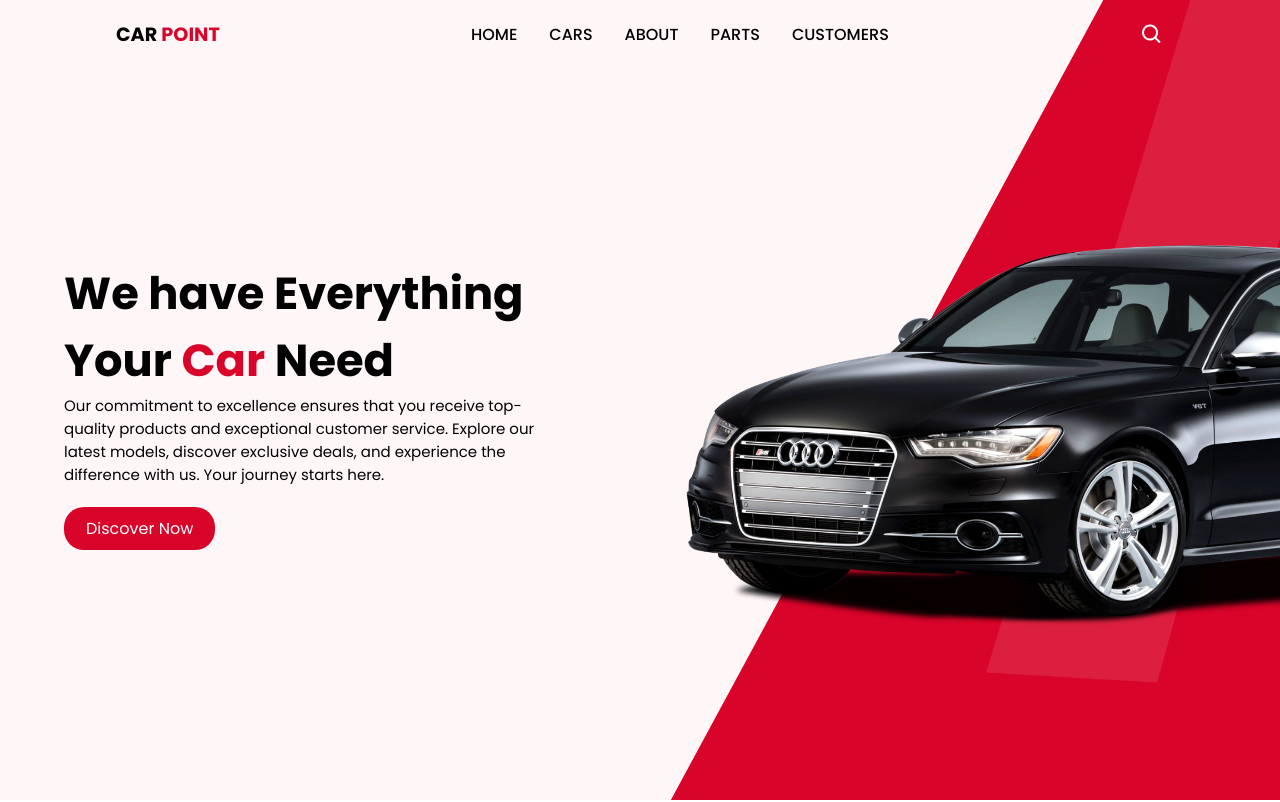
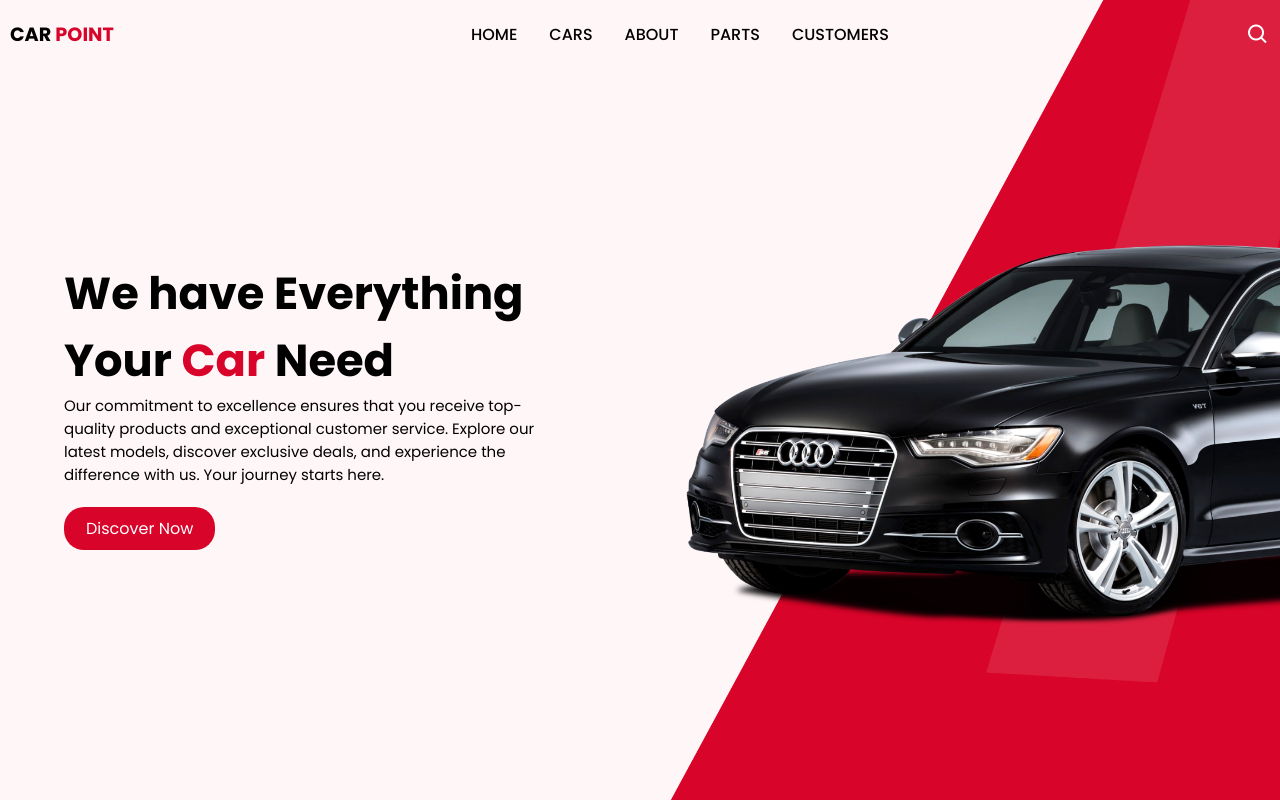
Before and after one commit to Araf12345609/car-website, a plain HTML site: page index.html in a window 1280 px wide. Shown: the top 802 px of the page. Drawn offline with nearby package versions, Linux system fonts and the light colour scheme.

Commit message:
Update index.html

```diff
--- a/index.html
+++ b/index.html
@@ -11,7 +11,7 @@
 </head>
 <body>
   <header>
-    <div class="nav container">
+    <div class="nav">
       <i class="bx bx-menu" id="menu-icon"></i>
       <a href="#" class="logo" id="logo">Car   <span>Point</span></a>
       <ul class="navbar">
```
